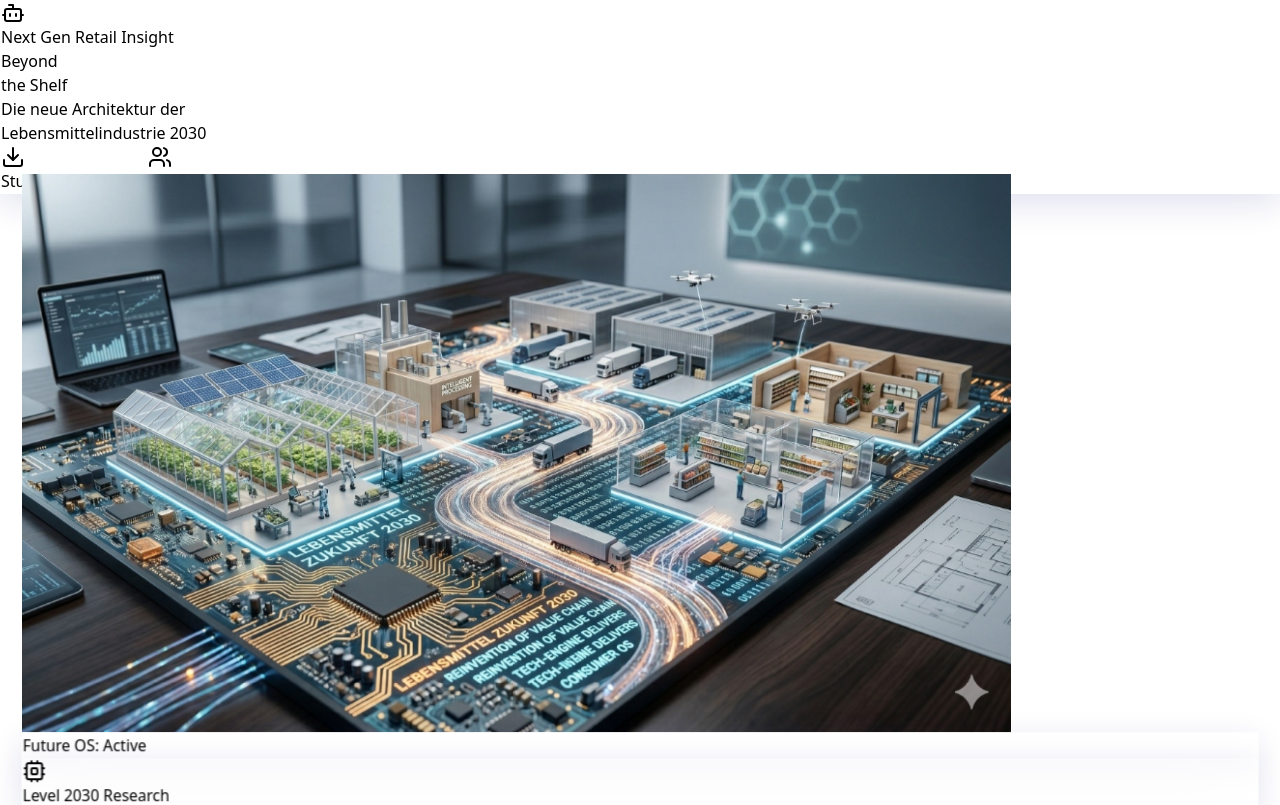
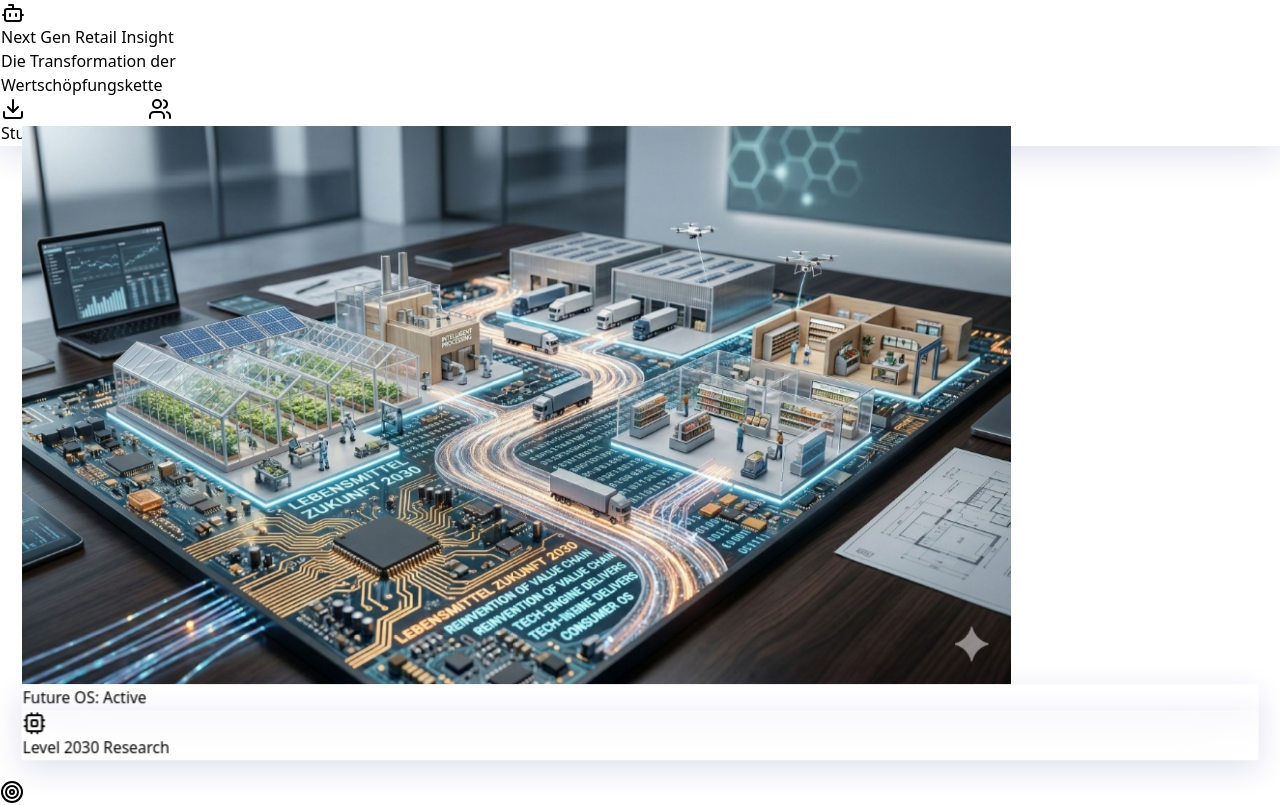
Before and after one commit to strategiepilot/trends2030-app, a React (Vite) app: page / in a window 1280 px wide. Shown: the top 805 px of the page. Built offline with nearby package versions, Linux system fonts and the light colour scheme.

Commit message:
copy: update hero headline and remove subhead

```diff
--- a/src/App.jsx
+++ b/src/App.jsx
@@ -329,17 +329,12 @@ export default function App() {
                 Next Gen Retail Insight
               </div>
 
-              <h1 className="flex flex-col mb-8">
-                <span className="text-5xl md:text-7xl lg:text-8xl font-black text-slate-900 leading-[0.9] tracking-tighter block uppercase">
-                  Beyond <br />
-                  <span className="text-blue-600">the Shelf</span>
+              <h1 className="flex flex-col mb-12">
+                <span className="text-4xl md:text-6xl lg:text-7xl font-black text-slate-900 leading-[1.1] tracking-tighter block uppercase">
+                  Die Transformation der <br />
+                  <span className="text-blue-600">Wertschöpfungskette</span>
                 </span>
               </h1>
-
-              <p className="text-xl md:text-2xl text-slate-700 font-bold mb-10 max-w-xl leading-tight border-l-4 border-blue-600 pl-6">
-                Die neue Architektur der <br />
-                <span className="text-slate-500 font-medium">Lebensmittelindustrie 2030</span>
-              </p>
 
               <div className="flex flex-col sm:flex-row items-center gap-4">
                 <button
```
